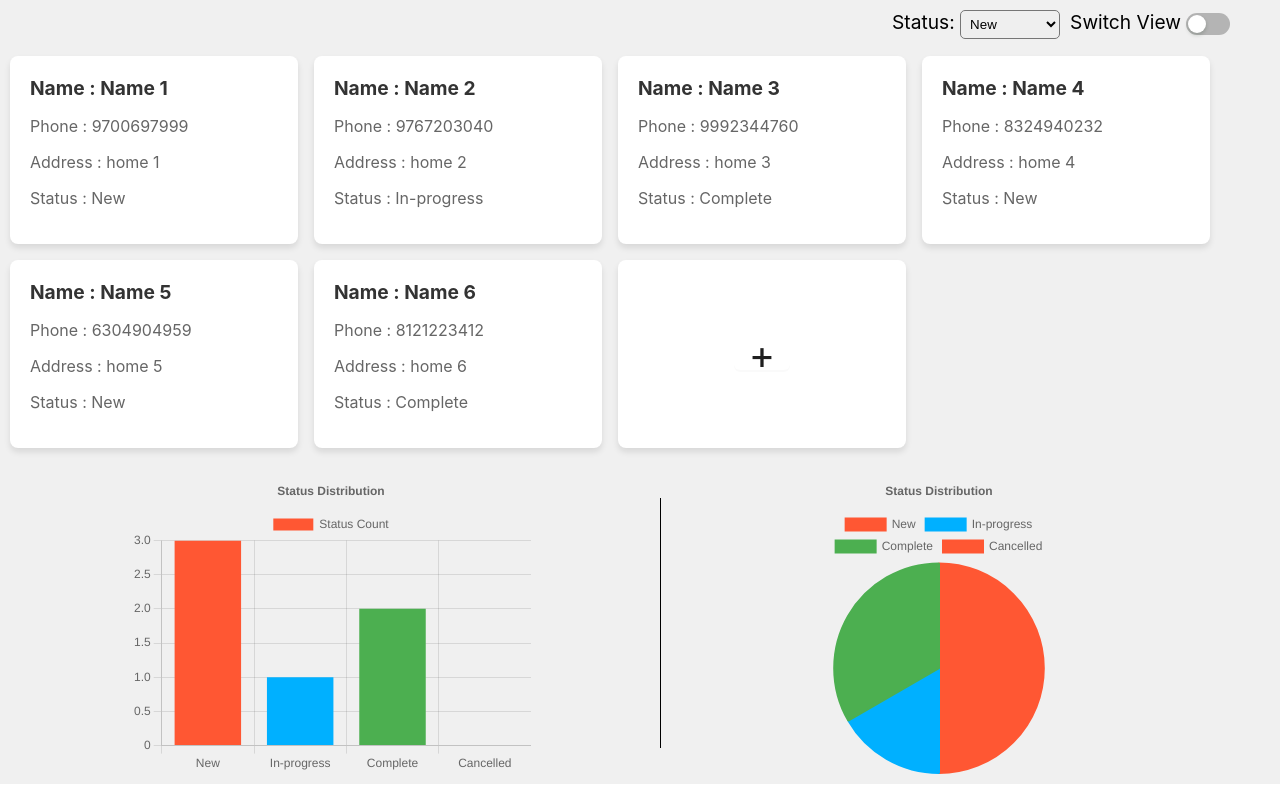
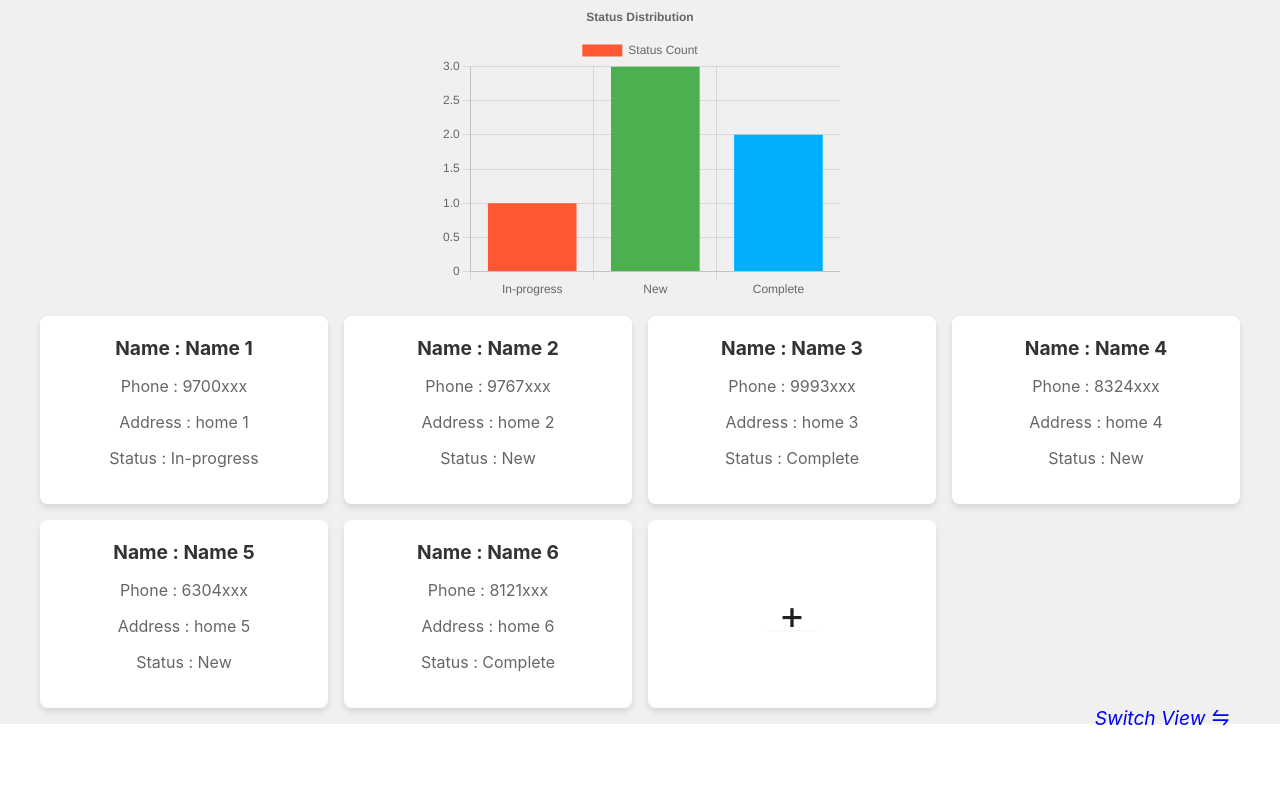
Before and after one commit to snrtrunksoft/snr-css-cmt_app, a React (Create React App) app: page / in a window 1280 px wide. Built offline with nearby package versions, Linux system fonts and the light colour scheme.

Commit message:
Revert "alignment - Alignment of the data has been modified as per the requir…"

```diff
--- a/src/AddNewNameCard.js
+++ b/src/AddNewNameCard.js
@@ -27,7 +27,6 @@ const AddNewNameCard = ({
     const dropDownList = (
     <select
       value={newRecordStatus}
-            style={{borderRadius:'5px',padding:'5px'}}
       onChange={(e) => setNewRecordStatus(e.target.value)}
     >
       <option value="New">New</option>
--- a/src/App.css
+++ b/src/App.css
@@ -1,7 +1,5 @@
 .app {
   display: flex;
-  padding-right: 60px;
-  padding-top: 40px;
   flex-direction: column;
   justify-content: center;
   align-items: center;
@@ -20,8 +18,12 @@
 
 .fixed-div {
   position: fixed;
-  Top: 10px;
-  right: 50px;
-  color: Black;
+  bottom: 50px;
+  right: 30px;
+  padding: 20px;
+  color: blue;
+  font-style: italic;
   font-size: larger;
+  border-radius: 8px;
+  /* Optional: rounded corners */
 }
--- a/src/App.js
+++ b/src/App.js
@@ -2,12 +2,13 @@ import React, { useState } from 'react';
 import './App.css';
 import NameCard from './NameCard';
 import AddNewNameCard from './AddNewNameCard';
-import { Button, Col, Divider, Modal, Row, Switch, Table,Tag } from "antd";
-import { Bar, Pie } from 'react-chartjs-2';
-import { Chart as ChartJS, CategoryScale, LinearScale, BarElement, Title, Tooltip, Legend, ArcElement } from 'chart.js';
+import { Button, Modal } from "antd";
+import { SwapOutlined } from "@ant-design/icons";
+import { Bar } from 'react-chartjs-2';
+import { Chart as ChartJS, CategoryScale, LinearScale, BarElement, Title, Tooltip, Legend } from 'chart.js';
 
 // Registering necessary Chart.js components
-ChartJS.register(CategoryScale, LinearScale, BarElement, Title, Tooltip, Legend, ArcElement);
+ChartJS.register(CategoryScale, LinearScale, BarElement, Title, Tooltip, Legend);
 
 function App() {
 
@@ -17,16 +18,16 @@ function App() {
   const [ newRecordPhone, setNewRecordPhone ] = useState('');
   const [ newRecordAddress, setNewRecordAddress ] = useState('');
   const [ newRecordStatus, setNewRecordStatus ] = useState("New");
-  const [ statusSelection, setStatusSelection ] = useState("New");
+
 
 
   const [ data, setData]  = useState([
-      { id: 1, Name: "Name 1", Phone:"9700697999", Age:20, Address:'home 1', Status: "New", },
-      { id: 2, Name: "Name 2", Phone:"9767203040", Age:24, Address:'home 2', Status: "In-progress", },
-      { id: 3, Name: "Name 3", Phone:"9992344760", Age:14, Address:'home 3', Status: "Complete", },
-      { id: 4, Name: "Name 4", Phone:"8324940232", Age:25, Address:'home 4', Status: "New", },
-      { id: 5, Name: "Name 5", Phone:"6304904959", Age:28, Address:'home 5', Status: "New", },
-      { id: 6, Name: "Name 6", Phone:"8121223412", Age:35, Address:'home 6', Status: "Complete", },
+      { id: 1, Name: "Name 1", Phone:"9700xxx", Address:'home 1', Status: "In-progress" },
+      { id: 2, Name: "Name 2", Phone:"9767xxx", Address:'home 2', Status: "New" },
+      { id: 3, Name: "Name 3", Phone:"9993xxx", Address:'home 3', Status: "Complete" },
+      { id: 4, Name: "Name 4", Phone:"8324xxx", Address:'home 4', Status: "New" },
+      { id: 5, Name: "Name 5", Phone:"6304xxx", Address:'home 5', Status: "New" },
+      { id: 6, Name: "Name 6", Phone:"8121xxx", Address:'home 6', Status: "Complete" },
   ]);
 
   const statusCount = data.reduce((acc,item) => {
@@ -36,14 +37,14 @@ function App() {
 
   console.log("StatusCount:",statusCount);
 
-  const graphData = {
-    labels: ["New","In-progress","Complete","Cancelled"],
+  const BarGraphData = {
+    labels: Object.keys(statusCount),
     datasets: [
         {
           label: 'Status Count',
           data: Object.values(statusCount),
-          backgroundColor: ['#FF5733', '#00B0FF', '#4CAF50', 'pink'],
-          borderColor: ['#FF5733', '#00B0FF', '#4CAF50', 'pink'],
+          backgroundColor: ['#FF5733', '#4CAF50', '#00B0FF'],
+          borderColor: ['#FF5733', '#4CAF50', '#00B0FF'],
         }
       ]
   };
@@ -58,35 +59,6 @@ function App() {
     },
   };
 
-  const columns = [
-    {
-      title:'Name',
-      dataIndex :'Name',
-      key:'Name',
-      render: (text) => <a>{text}</a>,
-    },
-    {
-      title:'Phone',
-      dataIndex:'Phone',
-      key:'Phone',
-    },
-    {
-      title:'Age',
-      dataIndex:'Age',
-      key:'Age',
-    },
-    {
-      title:'Address',
-      dataIndex:'Address',
-      key:'Address',
-    },
-    {
-      title:'Status',
-      dataIndex:'Status',
-      key:'Status',
-    },
-  ]
-
   const newRecord = {
     id: parseInt(data[data.length - 1]['id']) + 1,
     Name: newRecordName,
@@ -99,52 +71,12 @@ function App() {
     setIsAddNewNameCardModalOpen(false);
   };
 
-  const dropDownList = (
-    <select
-      value={statusSelection}
-      style={{borderRadius:'5px',padding:'5px',marginRight:'10px'}}
-      onChange={(e) => setStatusSelection(e.target.value)}
-    >
-      <option value="New">New</option>
-      <option value="In-progress">In-progress</option>
-      <option value="Complete">Complete</option>
-      <option value="Cancelled">Cancelled</option>
-    </select>
-  );
-
   return (
     <div className="app">
-      <div className='fixed-div'>
-        Status: {dropDownList}
-        Switch View
-        <Switch
-          style={{marginLeft:'5px'}}
-          onClick={()=>{ dataView === "grid" ? setDataView("table") : setDataView("grid")}}
-        ></Switch>
+      <div >
+        <Bar data={BarGraphData} options={options} height="300px" width="400px"></Bar>
       </div>
-      {dataView === "table" ? (
-        <div style={{backgroundColor:'',width:'40%'}}>
-          <Table
-            columns={columns}
-            dataSource={data}
-            pagination={{pageSize:5,simple:true}}
-            style={{padding:'5px'}}
-            footer={()=>(
-              <tr style={{display:'flex',alignItems:'center',justifyContent:'center',height:'10px'}}>
-                <td colSpan={columns.length}>
-                  <Button
-                    onClick={()=>setIsAddNewNameCardModalOpen(true)}
-                    style={{
-                      border:'transparent',
-                      fontSize:'40px',
-                      backgroundColor:'transparent'
-                      }}>+</Button>
-                </td>
-              </tr>
-            )}
-            ></Table>
-        </div>) : (
-        <div className='grid'>
+      <div className={dataView === "grid" ? "grid" : "list"}>
         {data.map((item) => (
           <NameCard key={item.id}
             Name={item.Name}
@@ -152,11 +84,10 @@ function App() {
             Address={item.Address}
             Status={item.Status}
             dataView={dataView}
-              data={data}
             />
         ))}
           <div
-              className={dataView === "grid" ? 'nameCard' : 'table'}
+            className= { dataView === "grid" ? 'nameCard' : 'list-item'}
             onClick={()=>setIsAddNewNameCardModalOpen(true)}
             style= {{
               display:'flex',
@@ -165,19 +96,6 @@ function App() {
             }}>
             <Button style={{border:'transparent',fontSize:'40px'}}>+</Button>
           </div>
-        </div>)}
-      <div style={{width:"100%"}}>
-        <Row style={{padding:'10px',backgroundColor:'',display:'flex',alignItems:'center',justifyContent:'space-evenly'}}>
-          <Col>
-            <Bar data={graphData} options={options} height="300px" width="400px"  ></Bar>
-          </Col>
-          <Col>
-            <Divider type='vertical' style={{height:250,backgroundColor:'black'}}></Divider>
-          </Col>
-          <Col>
-            <Pie data={graphData} options={options}></Pie>
-          </Col>
-        </Row>
       </div>
       <Modal
         title="AddNewNameCard"
@@ -196,6 +114,12 @@ function App() {
           handleAddNewNameCard={handleAddNewNameCard}
           />
       </Modal>
+      <div
+        className='fixed-div'
+        onClick={()=>{ dataView === "grid" ? setDataView("list") : setDataView("grid")}}
+        >
+        Switch View {<SwapOutlined/>}
+        </div>
     </div>
   );
 }
--- a/src/NameCard.css
+++ b/src/NameCard.css
@@ -3,7 +3,7 @@
     padding: 20px;
     border-radius: 8px;
     box-shadow: 0 4px 6px rgba(0, 0, 0, 0.1);
-    text-align: left;
+    text-align: center;
 }
 
 .nameCard h3 {
@@ -17,7 +17,7 @@
     color: #666;
 }
 
-/* .list {
+.list {
     width: 100%;
     max-width: 600px;
     padding: 20px;
@@ -40,4 +40,4 @@
 .list-item p {
     margin-top: 5px;
     color: #555;
-} */
+}
--- a/src/NameCard.js
+++ b/src/NameCard.js
@@ -1,16 +1,25 @@
 import React from "react";
 import "./NameCard.css";
+import { Row,Col } from "antd";
 
-const NameCard = ({ Name, Phone, Address, Status }) => {
+const NameCard = ({ Name, Phone, Address, Status, dataView }) => {
     return(
         <div>
-            <div className="nameCard">
-                <h3>Name : { Name }</h3>
-                <p>Phone : { Phone }</p>
-                <p>Address : { Address }</p>
-                <p>Status : { Status }</p>
-            </div>
-        </div>)
+            {dataView === "grid" ? (<div className="nameCard">
+            <h3>Name : { Name }</h3>
+            <p>Phone : { Phone }</p>
+            <p>Address : { Address }</p>
+            <p>Status : { Status }</p>
+        </div>) : (
+            <Row gutter={[10, 10]} className="list-item">
+                 <Col span={5}>{Name}</Col>
+                 <Col span={5}>{Phone}</Col>
+                 <Col span={5}>{Address}</Col>
+                 <Col span={5}>{Status}</Col>
+            </Row>
+        )}
+        </div>
+    )
 }
 
 export default NameCard;
```
Lines whose indentation alone changed are shown as unchanged.
